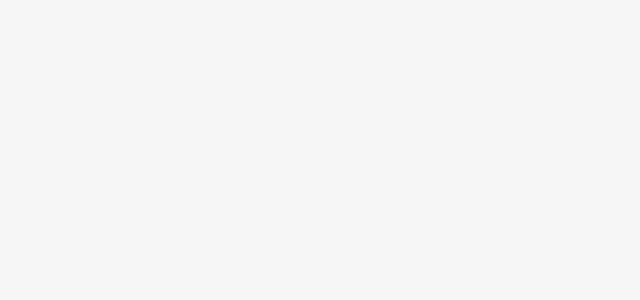
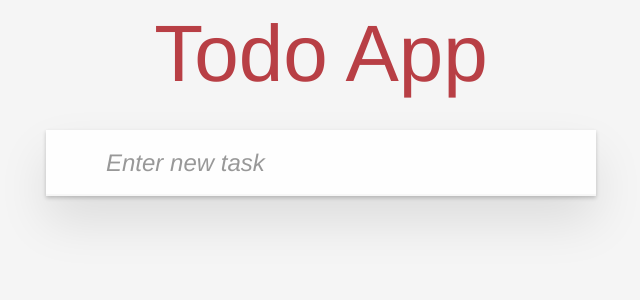
Before and after one commit to abdulkadiret/Todo-App, a React (Create React App) app: page / in a window 1280 px wide. Shown: the top 300 px of the page, without its empty margins (319-959 px from the left). Built offline with nearby package versions, Linux system fonts and the light colour scheme.

Commit message:
Create Header component and import into App.js

```diff
--- a/src/App.js
+++ b/src/App.js
@@ -1,7 +1,12 @@
 import React from 'react';
+import Header from './Components/Header';
 
 function App() {
-  return <div className="App"></div>;
+  return (
+    <div className="todoapp">
+      <Header />
+    </div>
+  );
 }
 
 export default App;
--- /dev/null
+++ b/src/Components/Header.js
@@ -0,0 +1,19 @@
+import React from 'react';
+
+const Header = () => {
+  return (
+    <header id="header">
+      <h1>Todo App</h1>
+      <form>
+        <input
+          className="new-todo"
+          type="text"
+          placeholder="Enter new task"
+          autoFocus
+        />
+      </form>
+    </header>
+  );
+};
+
+export default Header;
```
